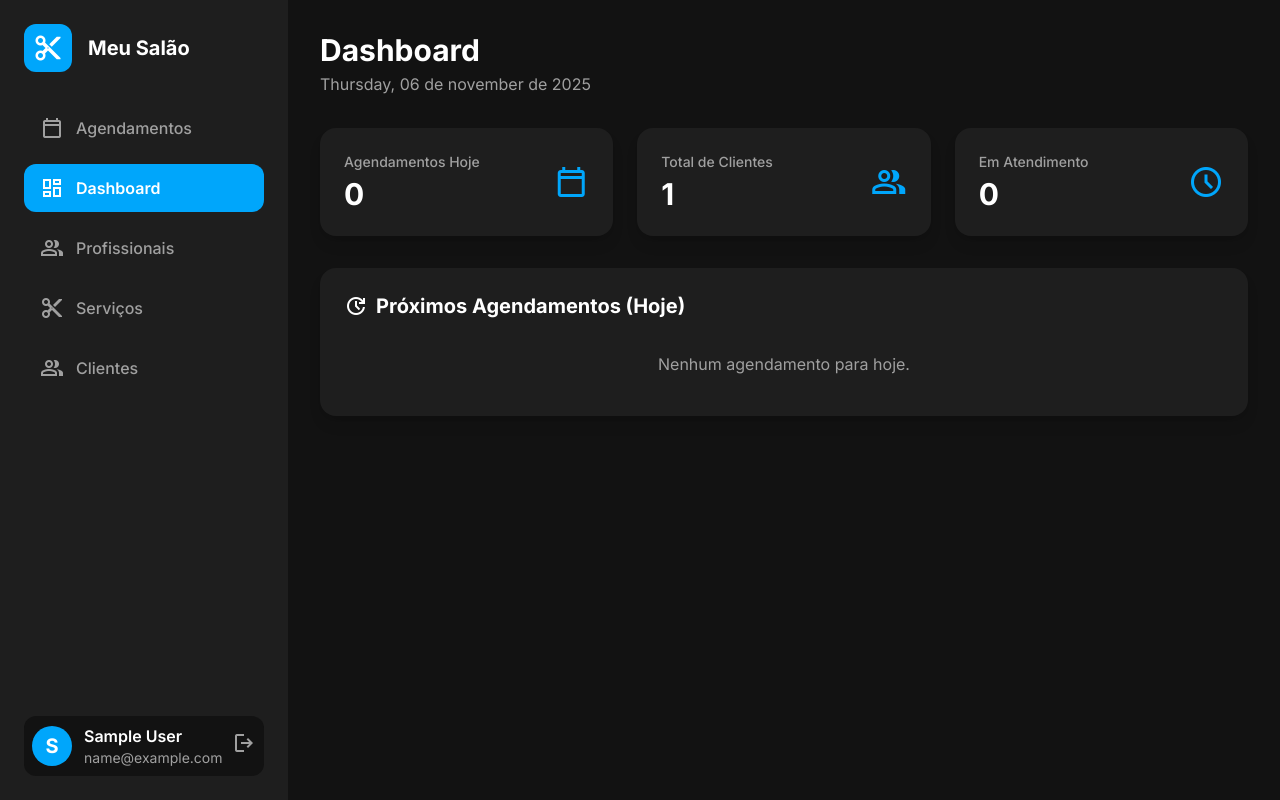
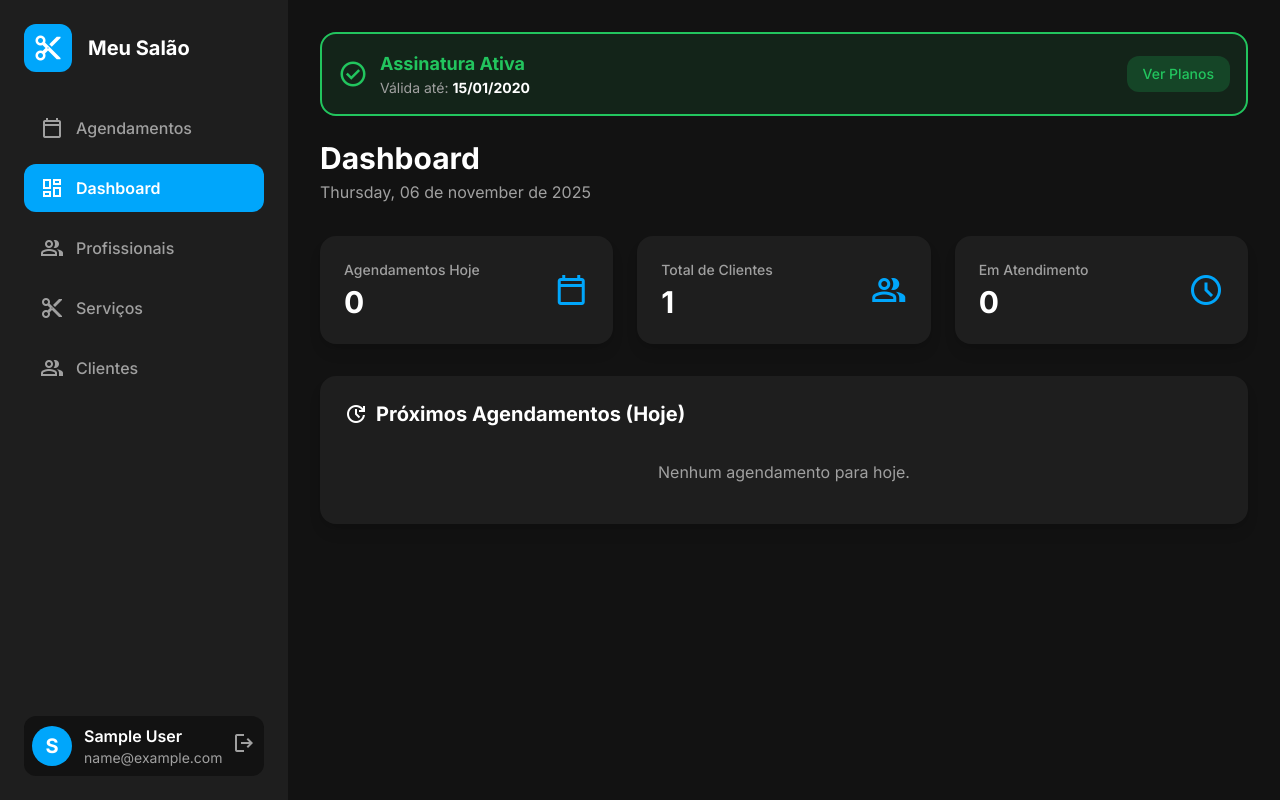
Before and after one commit to juanhlalmeida/assistente-agendamento-ia, a Flask app: page /dashboard/ in a window 1280 px wide. Run offline with Flask 3, Linux system fonts and the light colour scheme; a user stored in the database is signed in; tables that the repository leaves empty hold one stand-in row (values such as "Sample post"); some libraries are stand-ins or nearby versions.

Commit message:
Add subscription status badge to dashboard

```diff
--- a/app/templates/dashboard.html
+++ b/app/templates/dashboard.html
@@ -11,6 +11,58 @@
       {% endfor %}
     {% endif %}
   {% endwith %}
+
+  {# ============================================ #}
+  {# ✨ NOVO: Badge de Status da Assinatura      #}
+  {# ============================================ #}
+  {% if current_user.barbearia %}
+  <div class="mb-6">
+    {% if current_user.barbearia.assinatura_ativa %}
+      {# Assinatura ATIVA #}
+      <div class="bg-green-500/10 border-2 border-green-500 rounded-xl p-4">
+        <div class="flex items-center justify-between">
+          <div class="flex items-center gap-3">
+            <span class="material-symbols-outlined text-3xl text-green-500">check_circle</span>
+            <div>
+              <h3 class="text-lg font-bold text-green-500">Assinatura Ativa</h3>
+              {% if current_user.barbearia.assinatura_expira_em %}
+              <p class="text-sm text-text-secondary-dark">
+                Válida até: <strong class="text-text-primary-dark">{{ current_user.barbearia.assinatura_expira_em.strftime('%d/%m/%Y') }}</strong>
+              </p>
+              {% endif %}
+            </div>
+          </div>
+          <a href="{{ url_for('assinaturas.listar_planos') }}"
+             class="px-4 py-2 bg-green-500/20 text-green-500 rounded-lg hover:bg-green-500/30 transition-colors text-sm font-medium">
+            Ver Planos
+          </a>
+        </div>
+      </div>
+    {% else %}
+      {# Assinatura INATIVA #}
+      <div class="bg-yellow-500/10 border-2 border-yellow-500 rounded-xl p-4">
+        <div class="flex items-center justify-between">
+          <div class="flex items-center gap-3">
+            <span class="material-symbols-outlined text-3xl text-yellow-500">warning</span>
+            <div>
+              <h3 class="text-lg font-bold text-yellow-500">Assinatura Inativa</h3>
+              <p class="text-sm text-text-secondary-dark">
+                Ative sua assinatura para usar todas as funcionalidades
+              </p>
+            </div>
+          </div>
+          <a href="{{ url_for('assinaturas.listar_planos') }}"
+             class="px-4 py-2 bg-yellow-500 text-white rounded-lg hover:bg-yellow-600 transition-colors text-sm font-medium">
+            Ativar Agora
+          </a>
+        </div>
+      </div>
+    {% endif %}
+  </div>
+  {% endif %}
+  {# ============================================ #}
+  {# FIM: Badge de Status da Assinatura          #}
+  {# ============================================ #}
 
   {# Cabeçalho com Data #}
   <div class="mb-8">
@@ -72,11 +124,9 @@
                 <p class="text-text-secondary-dark">Prof: {{ ag.profissional.nome if ag.profissional else 'N/A' }}</p>
               </div>
               <div class="text-right">
-                {# --- CORREÇÃO: Usa a hora já formatada da rota --- #}
                 <p class="text-lg font-bold text-primary">
                     {{ ag.data_hora.strftime('%H:%M') }}
                 </p>
-                {# ------------------------------------------------ #}
               </div>
             </div>
              <a href="{{ url_for('main.editar_agendamento', agendamento_id=ag.id) }}" class="p-2 text-text-secondary-dark hover:text-primary rounded-full flex-shrink-0" title="Ver/Editar Agendamento">
```
